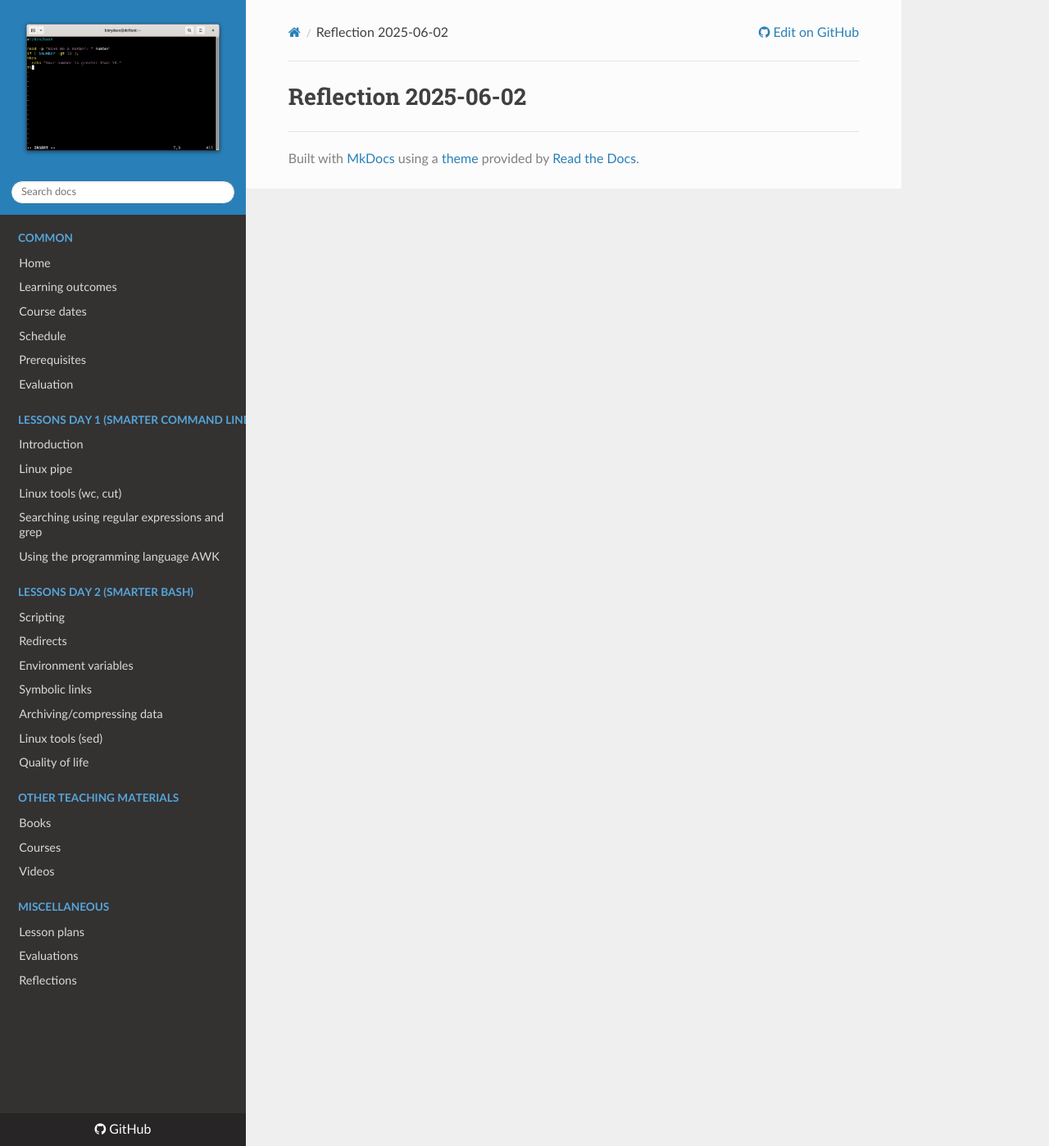
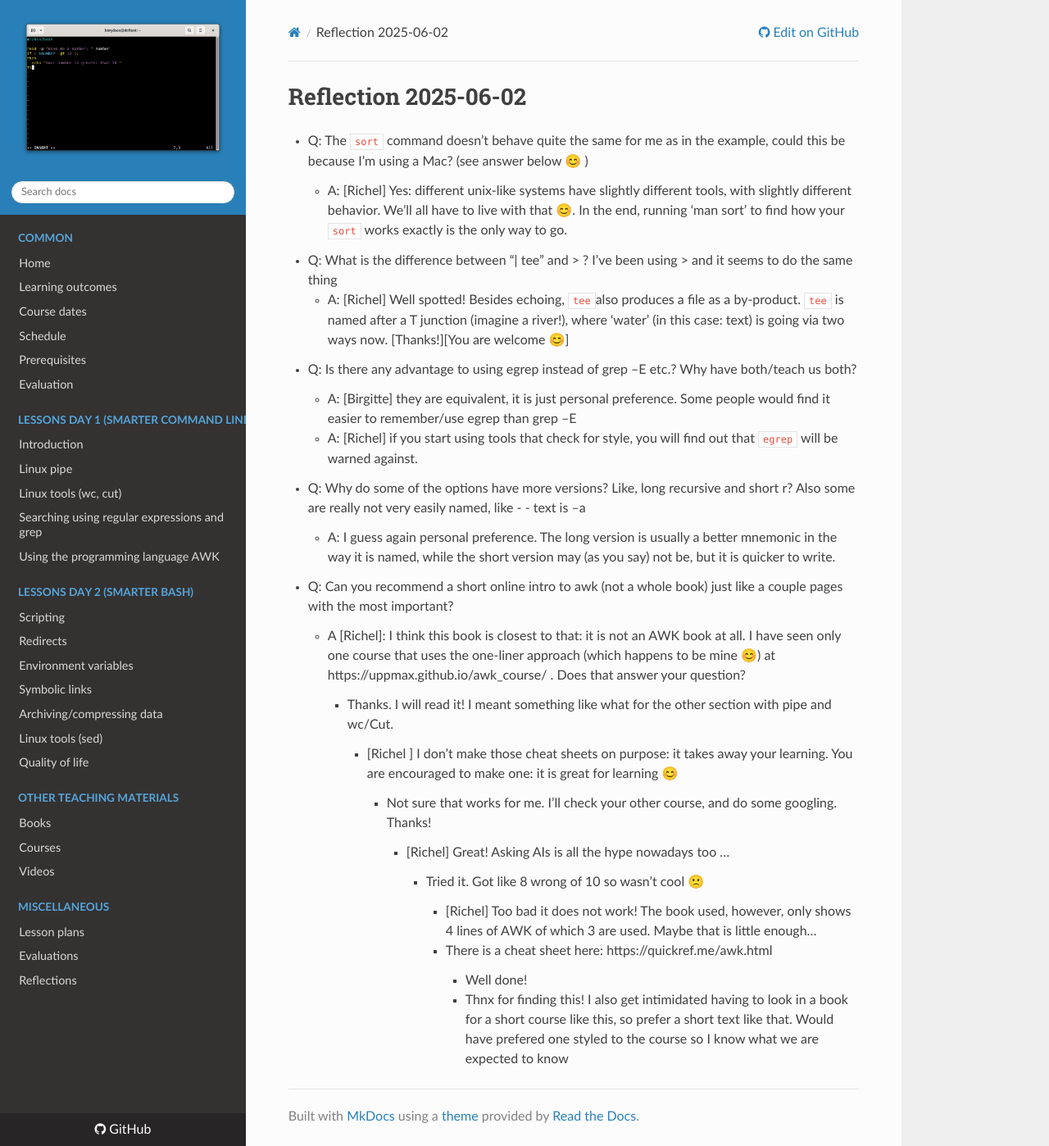
Before and after one commit to UPPMAX/linux-command-line-201, an MkDocs documentation site: the page built from docs/reflections/20250602/README.md, in a window 1280 px wide and 1398 px high. Shown: the whole window at 82% size. Built offline with MkDocs 1.6.1, drawn with Linux system fonts in a browser that asks for light colours; nearby versions of some CDN libraries.

Commit message:
Add shared document

```diff
--- a/docs/reflections/20250602/README.md
+++ b/docs/reflections/20250602/README.md
@@ -1 +1,38 @@
 # Reflection 2025-06-02
+
+
+
+- Q: The `sort` command doesn’t behave quite the same for me as in the example, could this be because I’m using a Mac? (see answer below 😊 )
+    - A: [Richel] Yes: different unix-like systems have slightly different tools, with slightly different behavior. We’ll all have to live with that 😊. In the end, running ‘man sort’ to find how your `sort` works exactly is the only way to go.
+- Q: What is the difference between “| tee” and > ? I’ve been using > and it seems to do the same thing
+    - A: [Richel] Well spotted! Besides echoing, `tee `also produces a file as a by-product. `tee` is named after a T junction (imagine a river!), where 'water’ (in this case: text) is going via two ways now. [Thanks!][You are welcome 😊]
+- Q: Is there any advantage to using egrep instead of grep –E etc.? Why have both/teach us both?
+
+    - A: [Birgitte] they are equivalent, it is just personal preference. Some people would find it easier to remember/use egrep than grep –E
+    - A: [Richel] if you start using tools that check for style, you will find out that `egrep` will be warned against.
+
+- Q: Why do some of the options have more versions? Like, long recursive and short r? Also some are really not very easily named, like - - text is –a
+
+    - A: I guess again personal preference. The long version is usually a better mnemonic in the way it is named, while the short version may (as you say) not be, but it is quicker to write.
+
+- Q: Can you recommend a short online intro to awk (not a whole book) just like a couple pages with the most important?
+
+    - A [Richel]: I think this book is closest to that: it is not an AWK book at all. I have seen only one course that uses the one-liner approach (which happens to be mine 😊) at https://uppmax.github.io/awk_course/ . Does that answer your question?
+
+        - Thanks. I will read it! I meant something like what for the other section with pipe and wc/Cut.
+
+            - [Richel ] I don’t make those cheat sheets on purpose: it takes away your learning. You are encouraged to make one: it is great for learning 😊
+
+                - Not sure that works for me. I’ll check your other course, and do some googling. Thanks!
+
+                    - [Richel] Great! Asking AIs is all the hype nowadays too ...
+
+                        - Tried it. Got like 8 wrong of 10 so wasn’t cool 🙁
+
+                            - [Richel] Too bad it does not work! The book used, however, only shows 4 lines of AWK of which 3 are used. Maybe that is little enough...
+
+                            - There is a cheat sheet here: https://quickref.me/awk.html
+
+                                - Well done!
+
+                                - Thnx for finding this! I also get intimidated having to look in a book for a short course like this, so prefer a short text like that. Would have prefered one styled to the course so I know what we are expected to know
```
